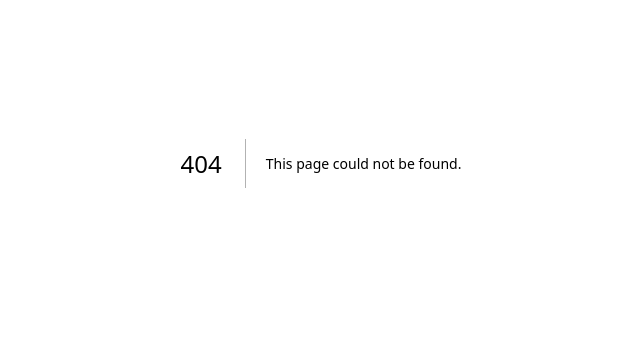
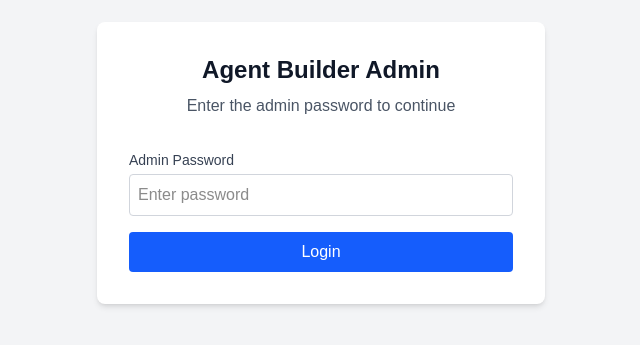
Before and after one commit to jakins177/agent-builder, a Next.js app: page /login in a window 1280 px wide. Before the commit this address had no page. Shown: the part 237-582 px from the top of the page, without its empty margins (319-959 px from the left). Built offline with nearby package versions, Linux system fonts and the light colour scheme.

Commit message:
feat: Add simple cookie-based admin login system

```diff
--- /dev/null
+++ b/src/app/api/auth/login/route.ts
@@ -0,0 +1,36 @@
+import { NextRequest, NextResponse } from 'next/server';
+
+export async function POST(req: NextRequest) {
+  try {
+    const { password } = await req.json();
+    const adminPassword = process.env.ADMIN_PASSWORD;
+
+    if (!adminPassword) {
+      console.warn('ADMIN_PASSWORD is not set in environment variables');
+      return NextResponse.json({ error: 'Server configuration error' }, { status: 500 });
+    }
+
+    if (password === adminPassword) {
+      // Create a response
+      const response = NextResponse.json({ success: true });
+
+      // Set a simple HTTP-only cookie for the admin session
+      // In a full system, this would be a signed JWT
+      response.cookies.set({
+        name: 'admin_session',
+        value: 'authenticated',
+        httpOnly: true,
+        secure: process.env.NODE_ENV === 'production',
+        sameSite: 'lax',
+        path: '/',
+        maxAge: 60 * 60 * 24 * 7 // 1 week
+      });
+
+      return response;
+    }
+
+    return NextResponse.json({ error: 'Invalid password' }, { status: 401 });
+  } catch (error) {
+    return NextResponse.json({ error: 'Internal Server Error' }, { status: 500 });
+  }
+}
--- /dev/null
+++ b/src/app/login/page.tsx
@@ -0,0 +1,78 @@
+'use client';
+
+import { useState } from 'react';
+import { useRouter } from 'next/navigation';
+
+export default function LoginPage() {
+  const [password, setPassword] = useState('');
+  const [error, setError] = useState('');
+  const [loading, setLoading] = useState(false);
+  const router = useRouter();
+
+  const handleLogin = async (e: React.FormEvent) => {
+    e.preventDefault();
+    setLoading(true);
+    setError('');
+
+    try {
+      const res = await fetch('/api/auth/login', {
+        method: 'POST',
+        headers: { 'Content-Type': 'application/json' },
+        body: JSON.stringify({ password }),
+      });
+
+      if (res.ok) {
+        router.push('/');
+        router.refresh();
+      } else {
+        const data = await res.json();
+        setError(data.error || 'Invalid password');
+      }
+    } catch (err) {
+      setError('An error occurred. Please try again.');
+    } finally {
+      setLoading(false);
+    }
+  };
+
+  return (
+    <div className="min-h-screen bg-gray-100 flex items-center justify-center">
+      <div className="bg-white p-8 rounded-lg shadow-md w-full max-w-md">
+        <div className="text-center mb-8">
+          <h1 className="text-2xl font-bold text-gray-900">Agent Builder Admin</h1>
+          <p className="text-gray-600 mt-2">Enter the admin password to continue</p>
+        </div>
+
+        {error && (
+          <div className="bg-red-50 text-red-600 p-3 rounded mb-4 text-sm">
+            {error}
+          </div>
+        )}
+
+        <form onSubmit={handleLogin} className="space-y-4">
+          <div>
+            <label className="block text-sm font-medium text-gray-700 mb-1">
+              Admin Password
+            </label>
+            <input
+              type="password"
+              value={password}
+              onChange={(e) => setPassword(e.target.value)}
+              className="w-full border border-gray-300 rounded p-2 focus:ring-2 focus:ring-blue-500 focus:border-blue-500"
+              placeholder="Enter password"
+              required
+            />
+          </div>
+
+          <button
+            type="submit"
+            disabled={loading}
+            className="w-full bg-blue-600 text-white rounded p-2 hover:bg-blue-700 disabled:opacity-50"
+          >
+            {loading ? 'Authenticating...' : 'Login'}
+          </button>
+        </form>
+      </div>
+    </div>
+  );
+}
--- /dev/null
+++ b/src/middleware.ts
@@ -0,0 +1,65 @@
+import { NextResponse } from 'next/server';
+import type { NextRequest } from 'next/server';
+
+// Add the paths you want to protect here
+const protectedPaths = [
+  '/projects',
+  '/agents',
+  '/providers',
+  '/skills',
+  '/logs',
+  '/history'
+];
+
+export function middleware(req: NextRequest) {
+  const { pathname } = req.nextUrl;
+
+  // Also protect the root home page
+  const isProtectedPath = protectedPaths.some(p => pathname.startsWith(p)) || pathname === '/';
+
+  if (isProtectedPath) {
+    const session = req.cookies.get('admin_session');
+
+    // If not authenticated, redirect to login
+    if (!session || session.value !== 'authenticated') {
+      const loginUrl = new URL('/login', req.url);
+      return NextResponse.redirect(loginUrl);
+    }
+  }
+
+  // Explicitly protect certain API routes if accessed directly via browser/client
+  // Note: /api/v1 is protected by API_SECRET_KEY, but let's protect /api/setup and other sensitive routes
+  const protectedApiPaths = [
+    '/api/setup',
+    '/api/logs'
+  ];
+
+  if (protectedApiPaths.some(p => pathname.startsWith(p))) {
+    const session = req.cookies.get('admin_session');
+
+    if (!session || session.value !== 'authenticated') {
+      return NextResponse.json({ error: 'Unauthorized' }, { status: 401 });
+    }
+  }
+
+  return NextResponse.next();
+}
+
+// Config to optimize when middleware runs
+export const config = {
+  matcher: [
+    /*
+     * Match all request paths except for the ones starting with:
+     * - api/chat (chat interactions must be public)
+     * - api/v1 (auth handled via Bearer token)
+     * - api/auth (login endpoint)
+     * - _next/static (static files)
+     * - _next/image (image optimization files)
+     * - favicon.ico (favicon file)
+     * - login (login page)
+     * - chat (chat page must be public)
+     * - embed (embed scripts must be public)
+     */
+    '/((?!api/chat|api/v1|api/auth|_next/static|_next/image|favicon.ico|login|chat|embed).*)',
+  ],
+};
```
